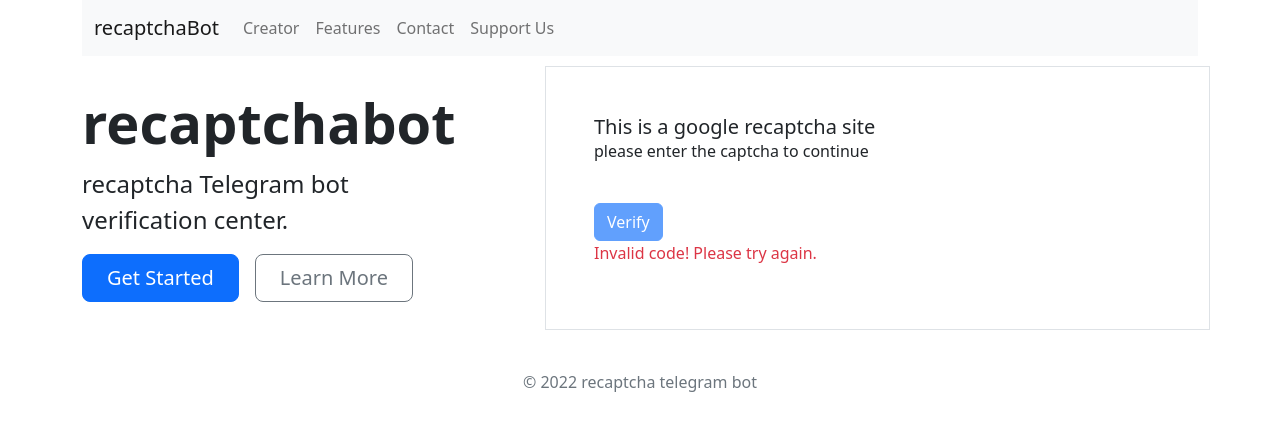
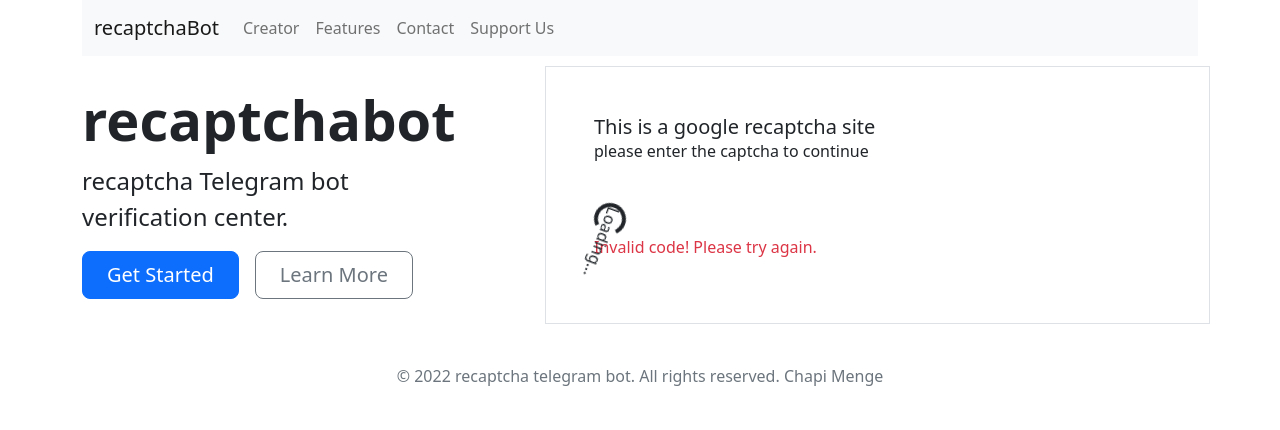
Before and after one commit to chapimenge3/reCAPTCHA-Site, a React (Vite) app in the folder captcha/: page / in a window 1280 px wide. Shown: the top 430 px of the page. Built offline with nearby package versions, Linux system fonts and the light colour scheme.

Commit message:
minor fix

```diff
--- a/captcha/src/App.jsx
+++ b/captcha/src/App.jsx
@@ -13,6 +13,7 @@
   const [code, setCode] = useState("");
   const [response, setResponse] = useState(null);
   const [showCaptcha, setShowCaptcha] = useState(false);
+  const [loading, setLoading] = useState(false);
 
   const verifyCapcha = (response) => {
     if (response) {
@@ -27,6 +28,7 @@
 
   const handleSubmit = (e) => {
     e.preventDefault();
+    setLoading(true);
     const backendUrl = "https://1f4a-196-188-33-69.eu.ngrok.io/verify-captha";
 
     fetch(backendUrl, {
@@ -40,13 +42,16 @@
       .then((data) => {
         if (data.success) {
           alert("You are a human!");
+          setLoading(false);
         } else {
           const message = data.message || "Something went wrong!";
           setError(message);
+          setLoading(false);
         }
       })
       .catch((err) => {
         console.log(err);
+        setLoading(false);
       });
   };
 
@@ -158,6 +163,7 @@
                 ) : null}
                 <input type="hidden" id="response" name="response" value="" />
                 <br />
+                {loading ? (
                   <button
                     type="submit"
                     id="captcha-submit"
@@ -166,6 +172,11 @@
                   >
                     Verify
                   </button>
+                ) : (
+                  <div class="spinner-border" role="status">
+                    <span class="sr-only">Loading...</span>
+                  </div>
+                )}
               </form>
             </div>
             <div id="captcha-error">
@@ -197,7 +208,7 @@
       <div className="container">
         <footer className="py-3 my-4">
           <p className="text-center text-muted">
-            &copy; 2022 recaptcha telegram bot{" "}
+            &copy; 2022 recaptcha telegram bot. All rights reserved. Chapi Menge
           </p>
         </footer>
       </div>
```
Lines whose indentation alone changed are shown as unchanged.
